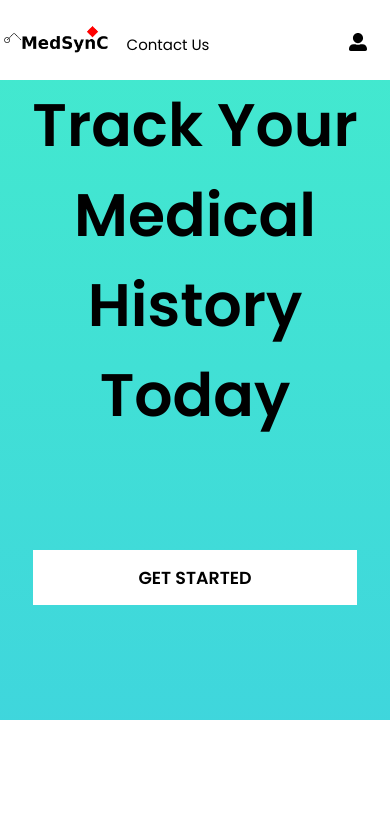
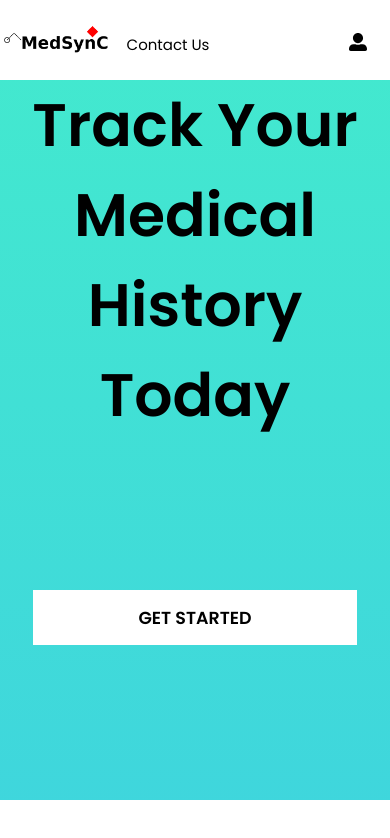
Before and after one commit to RajveerShaw/MedSynC, a React (Vite) app: page / in a window 390 px wide. Shown: the top 838 px of the page. Built offline with nearby package versions, Linux system fonts and the light colour scheme; a web font is replaced by a local one.

Commit message:
Update section1.module.css

```diff
--- a/src/components/section1.module.css
+++ b/src/components/section1.module.css
@@ -1,7 +1,7 @@
 .container{
     display: flex;
     width: 100%;
-    height: 40rem;
+    height: 56.45rem;
 }
 
 .images{
@@ -58,6 +58,9 @@
   }
 
 @media screen and (max-width: 425px) {
+    .container{
+        height: 45rem;
+    }
     .images{
         display: none;
     }
```
